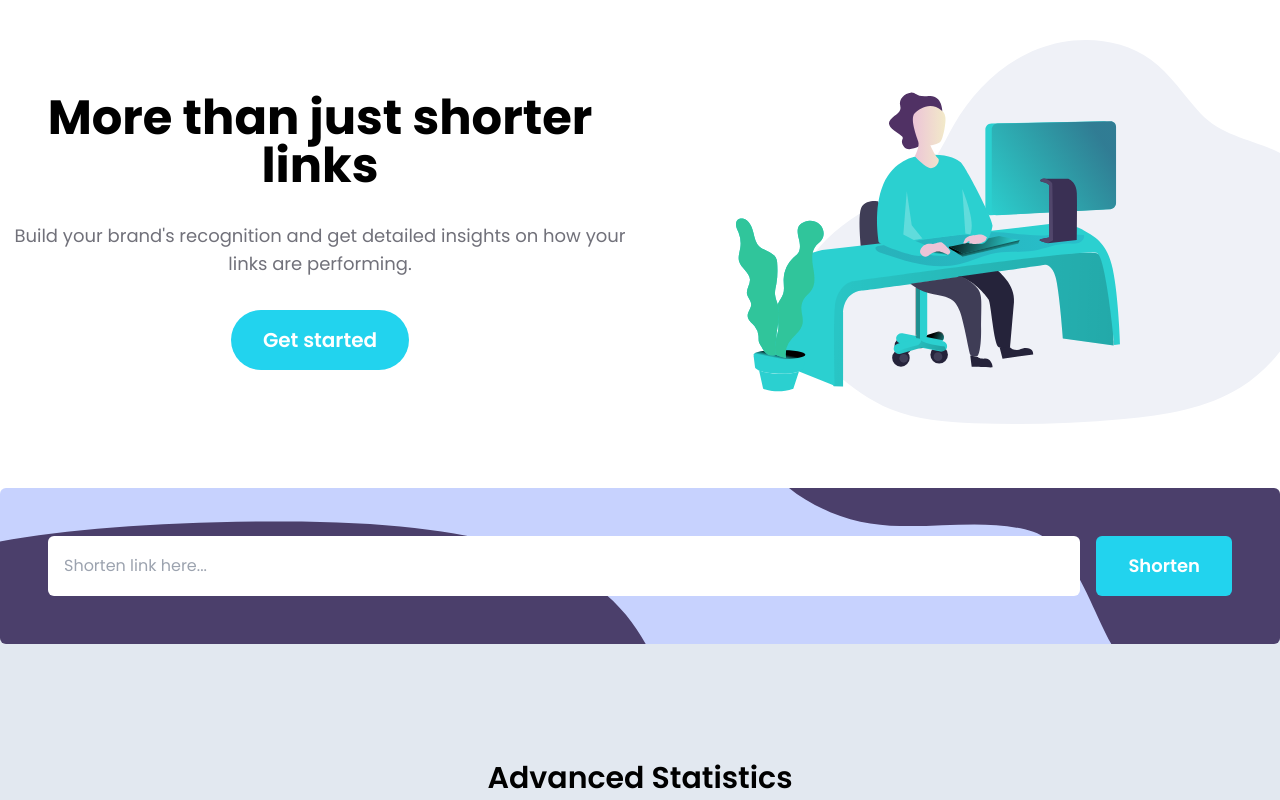
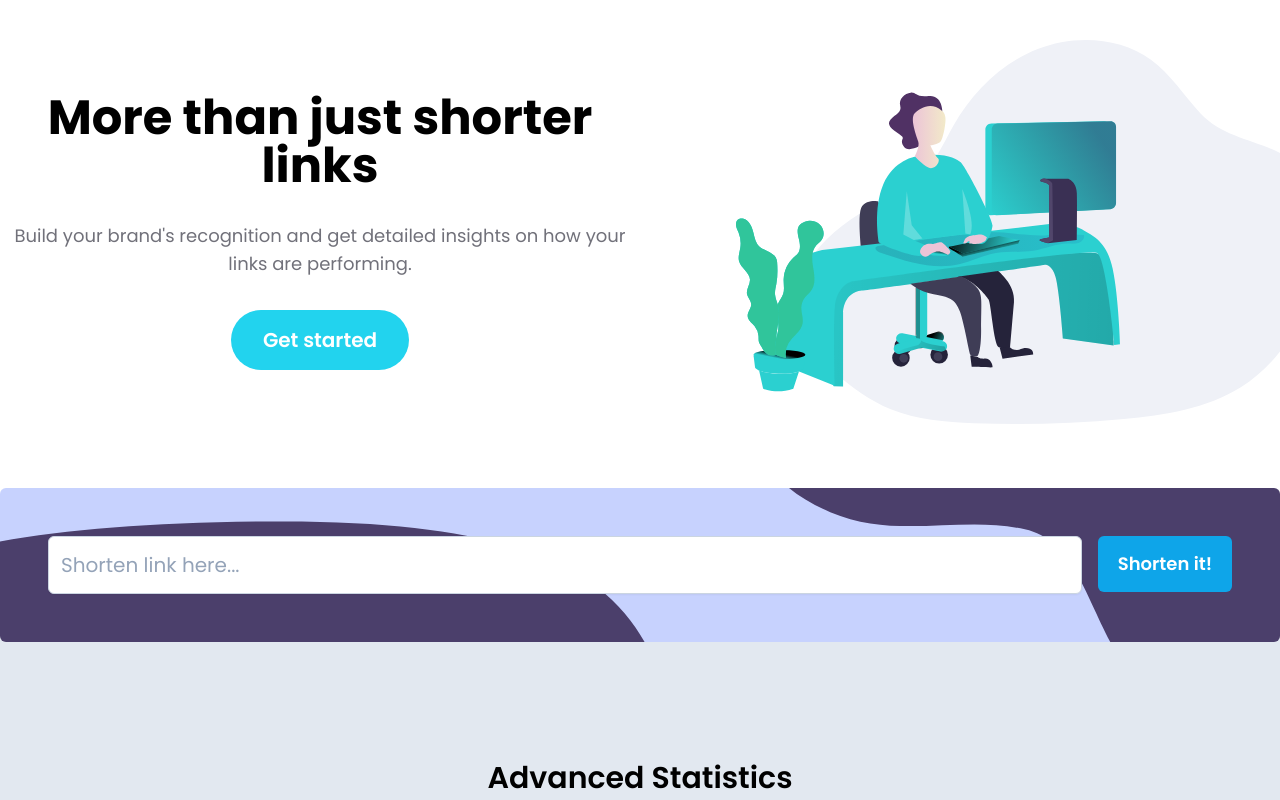
Before and after one commit to r10rivas/url-shortener, a React (Vite) app: page / in a window 1280 px wide. Shown: the top 800 px of the page. Built offline with nearby package versions, Linux system fonts and the light colour scheme.

Commit message:
Add react hook form ➕

```diff
--- a/package.json
+++ b/package.json
@@ -9,7 +9,8 @@
   },
   "dependencies": {
     "react": "^18.0.0",
-    "react-dom": "^18.0.0"
+    "react-dom": "^18.0.0",
+    "react-hook-form": "^7.30.0"
   },
   "devDependencies": {
     "@types/react": "^18.0.0",
--- a/src/App.jsx
+++ b/src/App.jsx
@@ -1,7 +1,67 @@
 // import Navbar from './components/Navbar';
 import illustrationWorking from "./assets/images/illustration-working.svg";
+import { useState } from "react";
+import { useForm } from "react-hook-form";
+import { formValidate } from "./utils/formValidate";
+
+import FormError from "./components/FormError";
+import FormInput from "./components/FormInput";
+import Button from "./components/Button";
+
 
 const App = () => {
+  const {
+    formState: { errors },
+    handleSubmit,
+    register,
+    resetField,
+  } = useForm();
+
+  const {
+    required,
+    patternURL,
+  } = formValidate();
+
+  const [ urls, setUrls ] = useState([]);
+
+  // const [ textUrl, setTextUrl ] = useState("");
+
+  // const handleSubmit = async event => {
+  //   event.preventDefault();
+
+  //   try {
+  //     const response = await fetch(`https://api.shrtco.de/v2/shorten?url=${textUrl}`);
+  //     const data = await response.json();
+
+  //     console.log(data.result);
+
+  //     const { code, short_link, original_link: complete } = data.result;
+
+  //     const shortedLink = { code, short_link, complete }
+
+  //     setUrls([ ...urls, shortedLink ]);
+  //   } catch (error) {
+  //     console.log(error);
+  //   }
+  // }
+
+  const onSubmit = async ({ url }) => {
+    try {
+      const response = await fetch(`https://api.shrtco.de/v2/shorten?url=${url}`);
+      const data = await response.json();
+      console.log(data)
+
+      const { code, short_link, original_link: complete } = data.result;
+
+      const shortedLink = { code, short_link, complete }
+
+      setUrls([ ...urls, shortedLink ]);
+
+      resetField("url");
+    } catch (error) {
+      console.log(error);
+    }
+  }
 
   return (
     <div className="font-poppins overflow-x-hidden">
@@ -37,14 +97,47 @@ const App = () => {
 
       <div className="py-8 bg-slate-200">
         <div className="container mx-auto">
-          <div className="relative h-36 mx-8 md:mx-0 md:h-28">
+          <div className="relative h-32 mx-8 md:mx-0 md:h-28">
             <div className="w-full p-6 md:p-12 absolute -top-24 bg-[url('./assets/images/bg-shorten-mobile.svg')] bg-no-repeat bg-cover bg-indigo-200 rounded-md md:bg-[url('./assets/images/bg-shorten-desktop.svg')]">
-              <form className="flex flex-col space-y-6 md:space-y-0 md:flex-row md:space-x-4">
-                <input className="w-full p-2 md:p-4 rounded-md" type="text" placeholder="Shorten link here..." />
-                <button className="py-2 px-8 bg-cyan-400 rounded-md text-white text-lg font-semibold md:py-4" type="submit">Shorten</button>
+              <form
+                className="flex flex-col space-y-5 md:space-y-0 md:flex-row md:space-x-4"
+                onSubmit={handleSubmit(onSubmit)}
+              >
+                <FormInput
+                  error={errors.url}
+                  placeholder="Shorten link here..."
+                  type="text"
+                  { ...register("url",{
+                    required,
+                    pattern: patternURL,
+                  })}
+                >
+                  <FormError error={errors.url}/>
+                </FormInput>
+                <div>
+                  <Button
+                    text="Shorten it!"
+                    type="submit"
+                  />
+                </div>
               </form>
             </div>
           </div>
+          <div className="mx-8">
+            {
+              urls.map(url => (
+                <div className="w-full flex flex-col justify-between bg-white rounded-md md:flex-row" key={url.code}>
+                  <div className="p-3 border-b border-green-500 md:border-0">
+                    <span className="">{url.complete}</span>
+                  </div>
+                  <div className="p-3">
+                    <span className="text-cyan-400 text-lg font-medium">{url.short_link}</span>
+                  </div>
+                </div>
+              ))
+            }
+          </div>
+
           {/* <div className="pt-28 bg-red-400">
             URLS
           </div> */}
@@ -72,6 +165,14 @@ const App = () => {
           </button>
         </div>
       </div>
+
+      <div className="py-12 bg-zinc-800">
+        <div className="container mx-auto">
+          <div className="text-white">
+            Shortly
+          </div>
+        </div>
+      </div>
     </div>
   )
 }
--- /dev/null
+++ b/src/components/Button.jsx
@@ -0,0 +1,12 @@
+const Button = ({ text, type, }) => {
+  return (
+    <button
+      className="w-full bg-sky-500 hover:bg-sky-300 px-5 py-3.5 text-sm leading-5 rounded-md font-semibold text-white whitespace-nowrap md:text-lg"
+      type={type}
+    >
+      {text}
+    </button>
+  )
+}
+
+export default Button;
--- /dev/null
+++ b/src/components/FormError.jsx
@@ -0,0 +1,15 @@
+const FormError = ({ error }) => {
+  return (
+    <>
+      {
+        error && (
+          <p className="mt-2 text-red-400 italic">
+            {error.message}
+          </p>
+        )
+      }
+    </>
+  );
+}
+
+export default FormError;
--- /dev/null
+++ b/src/components/FormInput.jsx
@@ -0,0 +1,22 @@
+import { forwardRef } from "react";
+
+const FormInput = forwardRef(({ children, error, ...resProps }, ref) => {
+  const classInputError = error ?
+    "focus:border-red-400 focus:ring-red-400 placeholder:text-red-400"
+    :
+    "border-slate-300 focus:border-sky-500 focus:ring-1 focus:ring-sky-500"
+
+  return (
+    <div className="w-full">
+      <input
+        { ...resProps }
+        className={`w-full block px-3 py-3.5 border rounded-md text-sm shadow-sm placeholder-slate-400
+        focus:outline-none focus:ring-1 ${classInputError} md:text-xl`}
+        ref={ref}
+      />
+      {children}
+    </div>
+  )
+});
+
+export default FormInput;
--- /dev/null
+++ b/src/utils/formValidate.js
@@ -0,0 +1,12 @@
+export const formValidate = () => {
+  return {
+    required: {
+      value: true,
+      message: "Obligatory field",
+    },
+    patternURL: {
+      value: /((([A-Za-z]{3,9}:(?:\/\/)?)(?:[\-;:&=\+\$,\w]+@)?[A-Za-z0-9\.\-]+|(?:www\.|[\-;:&=\+\$,\w]+@)[A-Za-z0-9\.\-]+)((?:\/[\+~%\/\.\w\-_]*)?\??(?:[\-\+=&;%@\.\w_]*)#?(?:[\.\!\/\\\w]*))?)/,
+      message: "Url format invalid",
+    },
+  }
+}
```
Also changed, not shown: 1 other file (tests, documents, lock files or other folders).
